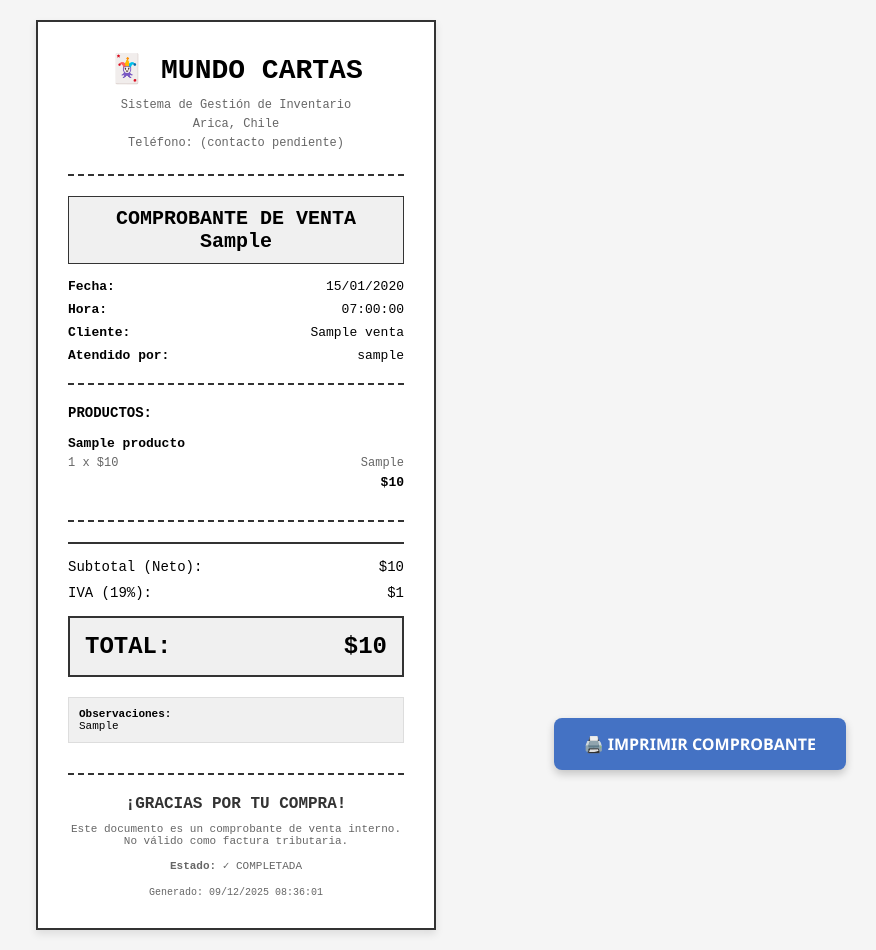
After one commit to H-Riv/mundo-cartas, a Django app: page /inventario/ventas/1/comprobante/ in a window 1280 px wide. The commit adds this page. Shown: the whole page, without its empty margins (404-1280 px from the left). Run offline with Django 5.2, Linux system fonts and the light colour scheme; tables that the repository leaves empty hold one stand-in row (values such as "Sample post").

Commit message:
generacion de boleta con imprimir y anulacion de ventas

```diff
--- /dev/null
+++ b/inventario/templates/inventario/comprobante_venta.html
@@ -0,0 +1,295 @@
+<!DOCTYPE html>
+<html lang="es">
+<head>
+    <meta charset="UTF-8">
+    <meta name="viewport" content="width=device-width, initial-scale=1.0">
+    <title>Comprobante {{ venta.folio }} - Mundo Cartas</title>
+    <style>
+        * {
+            margin: 0;
+            padding: 0;
+            box-sizing: border-box;
+        }
+
+        body {
+            font-family: 'Courier New', monospace;
+            padding: 20px;
+            background: #f5f5f5;
+        }
+
+        .comprobante {
+            max-width: 400px;
+            margin: 0 auto;
+            background: white;
+            padding: 30px;
+            border: 2px solid #333;
+            box-shadow: 0 4px 8px rgba(0,0,0,0.1);
+        }
+
+        .header {
+            text-align: center;
+            border-bottom: 2px dashed #333;
+            padding-bottom: 20px;
+            margin-bottom: 20px;
+        }
+
+        .logo {
+            font-size: 28px;
+            font-weight: bold;
+            margin-bottom: 10px;
+        }
+
+        .tienda-info {
+            font-size: 12px;
+            line-height: 1.6;
+            color: #666;
+        }
+
+        .folio {
+            font-size: 20px;
+            font-weight: bold;
+            margin: 15px 0;
+            padding: 10px;
+            background: #f0f0f0;
+            border: 1px solid #333;
+            text-align: center;
+        }
+
+        .info-row {
+            display: flex;
+            justify-content: space-between;
+            margin-bottom: 8px;
+            font-size: 13px;
+        }
+
+        .info-label {
+            font-weight: bold;
+        }
+
+        .separator {
+            border-bottom: 2px dashed #333;
+            margin: 20px 0;
+        }
+
+        .productos {
+            margin: 20px 0;
+        }
+
+        .producto-item {
+            margin-bottom: 15px;
+            padding-bottom: 10px;
+            border-bottom: 1px solid #e0e0e0;
+        }
+
+        .producto-item:last-child {
+            border-bottom: none;
+        }
+
+        .producto-nombre {
+            font-size: 13px;
+            font-weight: bold;
+            margin-bottom: 5px;
+        }
+
+        .producto-detalle {
+            font-size: 12px;
+            display: flex;
+            justify-content: space-between;
+            color: #666;
+        }
+
+        .producto-subtotal {
+            font-size: 13px;
+            font-weight: bold;
+            text-align: right;
+            margin-top: 5px;
+        }
+
+        .totales {
+            margin-top: 20px;
+            padding-top: 15px;
+            border-top: 2px solid #333;
+        }
+
+        .total-row {
+            display: flex;
+            justify-content: space-between;
+            margin-bottom: 10px;
+            font-size: 14px;
+        }
+
+        .total-final {
+            font-size: 24px;
+            font-weight: bold;
+            padding: 15px;
+            background: #f0f0f0;
+            border: 2px solid #333;
+            margin-top: 15px;
+        }
+
+        .footer {
+            margin-top: 30px;
+            padding-top: 20px;
+            border-top: 2px dashed #333;
+            text-align: center;
+            font-size: 11px;
+            color: #666;
+        }
+
+        .gracias {
+            font-size: 16px;
+            font-weight: bold;
+            margin-bottom: 10px;
+            color: #333;
+        }
+
+        .print-button {
+            position: fixed;
+            bottom: 30px;
+            right: 30px;
+            padding: 15px 30px;
+            background: #4472c4;
+            color: white;
+            border: none;
+            font-size: 16px;
+            font-weight: bold;
+            cursor: pointer;
+            border-radius: 8px;
+            box-shadow: 0 4px 8px rgba(0,0,0,0.2);
+            font-family: 'Segoe UI', sans-serif;
+        }
+
+        .print-button:hover {
+            background: #3a5ba0;
+        }
+
+        @media print {
+            body {
+                padding: 0;
+                background: white;
+            }
+
+            .comprobante {
+                max-width: 100%;
+                border: none;
+                box-shadow: none;
+                padding: 20px;
+            }
+
+            .print-button {
+                display: none;
+            }
+        }
+    </style>
+</head>
+<body>
+    <div class="comprobante">
+        <!-- Header -->
+        <div class="header">
+            <div class="logo">🃏 MUNDO CARTAS</div>
+            <div class="tienda-info">
+                Sistema de Gestión de Inventario<br>
+                Arica, Chile<br>
+                Teléfono: (contacto pendiente)
+            </div>
+        </div>
+
+        <!-- Folio -->
+        <div class="folio">
+            COMPROBANTE DE VENTA<br>
+            {{ venta.folio }}
+        </div>
+
+        <!-- Información de la venta -->
+        <div class="info-row">
+            <span class="info-label">Fecha:</span>
+            <span>{{ venta.fecha_venta|date:"d/m/Y" }}</span>
+        </div>
+        <div class="info-row">
+            <span class="info-label">Hora:</span>
+            <span>{{ venta.fecha_venta|date:"H:i:s" }}</span>
+        </div>
+        {% if venta.cliente_nombre %}
+        <div class="info-row">
+            <span class="info-label">Cliente:</span>
+            <span>{{ venta.cliente_nombre }}</span>
+        </div>
+        {% endif %}
+        <div class="info-row">
+            <span class="info-label">Atendido por:</span>
+            <span>{{ venta.usuario.username|default:"Sistema" }}</span>
+        </div>
+
+        <div class="separator"></div>
+
+        <!-- Productos -->
+        <div class="productos">
+            <div style="font-weight: bold; margin-bottom: 15px; font-size: 14px;">PRODUCTOS:</div>
+
+            {% for detalle in detalles %}
+            <div class="producto-item">
+                <div class="producto-nombre">{{ detalle.producto.nombre }}</div>
+                <div class="producto-detalle">
+                    <span>{{ detalle.cantidad }} x ${{ detalle.precio_unitario|floatformat:0 }}</span>
+                    <span>{{ detalle.producto.codigo_sku }}</span>
+                </div>
+                <div class="producto-subtotal">
+                    ${{ detalle.subtotal|floatformat:0 }}
+                </div>
+            </div>
+            {% endfor %}
+        </div>
+
+        <div class="separator"></div>
+
+        <!-- Totales -->
+        <div class="totales">
+            <div class="total-row">
+                <span>Subtotal (Neto):</span>
+                <span>${{ venta.subtotal|floatformat:0 }}</span>
+            </div>
+
+            <div class="total-row">
+                <span>IVA (19%):</span>
+                <span>${{ venta.iva|floatformat:0 }}</span>
+            </div>
+
+            <div class="total-row total-final">
+                <span>TOTAL:</span>
+                <span>${{ venta.total|floatformat:0 }}</span>
+            </div>
+        </div>
+
+        {% if venta.observaciones %}
+        <div style="margin-top: 20px; padding: 10px; background: #f0f0f0; border: 1px solid #ddd; font-size: 11px;">
+            <strong>Observaciones:</strong><br>
+            {{ venta.observaciones }}
+        </div>
+        {% endif %}
+
+        <!-- Footer -->
+        <div class="footer">
+            <div class="gracias">¡GRACIAS POR TU COMPRA!</div>
+            <div>
+                Este documento es un comprobante de venta interno.<br>
+                No válido como factura tributaria.<br>
+                <br>
+                <strong>Estado:</strong>
+                {% if venta.estado == 'COMPLETADA' %}
+                ✓ COMPLETADA
+                {% else %}
+                ✕ ANULADA
+                {% endif %}
+            </div>
+            <div style="margin-top: 15px; font-size: 10px;">
+                Generado: {% now "d/m/Y H:i:s" %}
+            </div>
+        </div>
+    </div>
+
+    <!-- Botón de impresión (se oculta al imprimir) -->
+    <button class="print-button" onclick="window.print()">
+        🖨️ IMPRIMIR COMPROBANTE
+    </button>
+</body>
+</html>
--- a/inventario/urls.py
+++ b/inventario/urls.py
@@ -19,4 +19,5 @@ urlpatterns = [
     path('pos/procesar-venta/', views.procesar_venta, name='procesar_venta'),
     path('ventas/', views.lista_ventas, name='lista_ventas'),
     path('ventas/<int:pk>/comprobante/', views.comprobante_venta, name='comprobante_venta'),
+    path('ventas/<int:pk>/anular/', views.anular_venta, name='anular_venta'),
 ]
--- a/inventario/views.py
+++ b/inventario/views.py
@@ -1,3 +1,4 @@
+
 from django.shortcuts import render, redirect, get_object_or_404
 from django.contrib import messages
 from .models import Producto, Categoria, Subcategoria, MovimientoStock, Venta, DetalleVenta
@@ -427,21 +428,39 @@ def descargar_plantilla(request):
 
 
 # ====================================
-# Vistas POS / Ventas
+# Vistas Pos / Ventas
 # ====================================
 
 def pos(request):
     """Vista principal del POS (Punto de Venta)"""
-    # Obtener productos activos con stock disponible
-    productos = Producto.objects.filter(activo=True, stock__gt=0).select_related('categoria', 'subcategoria')
+
+    busqueda = request.GET.get("busqueda", "").strip()
+    categoria = request.GET.get("categoria", "").strip()
+
+    # Productos activos y con stock
+    productos = Producto.objects.filter(
+        activo=True,
+        stock__gt=0
+    ).select_related("categoria", "subcategoria")
+
+    # Filtro 1: búsqueda por nombre o SKU
+    if busqueda:
+        productos = productos.filter(
+            Q(nombre__icontains=busqueda) |
+            Q(codigo_sku__icontains=busqueda)
+        )
+
+    # Filtro 2: categoría
+    if categoria:
+        productos = productos.filter(categoria_id=categoria)
+
     categorias = Categoria.objects.filter(activo=True)
 
     context = {
-        'productos': productos,
-        'categorias': categorias,
+        "productos": productos,
+        "categorias": categorias,
     }
-
-    return render(request, 'inventario/pos.html', context)
+    return render(request, "inventario/pos.html", context)
 
 
 def buscar_producto_ajax(request):
@@ -451,7 +470,7 @@ def buscar_producto_ajax(request):
     if len(query) < 2:
         return JsonResponse({'productos': []})
 
-    # Buscar por codigo SKU o nombre
+    # Buscar por código SKU o nombre
     productos = Producto.objects.filter(
         Q(codigo_sku__icontains=query) | Q(nombre__icontains=query),
         activo=True,
@@ -581,7 +600,7 @@ def lista_ventas(request):
             Q(cliente_nombre__icontains=busqueda)
         )
 
-    # Estadísticas
+    # Estadisticas
     total_ventas = ventas.filter(estado='COMPLETADA').count()
     total_monto = sum(v.total for v in ventas.filter(estado='COMPLETADA'))
     ventas_anuladas = ventas.filter(estado='ANULADA').count()
@@ -607,3 +626,48 @@ def comprobante_venta(request, pk):
     }
 
     return render(request, 'inventario/comprobante_venta.html', context)
+
+
+def anular_venta(request, pk):
+    """Anular una venta y reponer el stock"""
+    venta = get_object_or_404(Venta, pk=pk)
+
+    if request.method == 'POST':
+        # Verificar que no este ya anulada
+        if venta.estado == 'ANULADA':
+            messages.warning(request, f'La venta {venta.folio} ya está anulada')
+            return redirect('inventario:lista_ventas')
+
+        try:
+            # Reponer stock de cada producto
+            for detalle in venta.detalles.all():
+                producto = detalle.producto
+                stock_anterior = producto.stock
+                producto.stock += detalle.cantidad
+                producto.save()
+
+                # Registrar movimiento de anulación
+                MovimientoStock.objects.create(
+                    producto=producto,
+                    tipo='ANULACION',
+                    cantidad=detalle.cantidad,
+                    stock_anterior=stock_anterior,
+                    stock_nuevo=producto.stock,
+                    motivo=f'Anulación de venta {venta.folio}',
+                    observaciones=f'Se repone stock por anulación de venta',
+                    usuario=request.user if request.user.is_authenticated else None
+                )
+
+            # Marcar venta como anulada
+            venta.estado = 'ANULADA'
+            venta.save()
+
+            messages.success(request, f'Venta {venta.folio} anulada exitosamente. Stock repuesto.')
+
+        except Exception as e:
+            messages.error(request, f'Error al anular venta: {str(e)}')
+
+        return redirect('inventario:lista_ventas')
+
+    # Si no es POST, mostrar confirmacion
+    return redirect('inventario:lista_ventas')
```
Also changed, not shown: inventario/models.py (+19 -6 lines), inventario/templates/inventario/lista_ventas.html (added, +201 -0 lines), inventario/templates/inventario/pos.html (+63 -15 lines), inventario/migrations/0006_venta_iva_alter_venta_subtotal.py (added).
